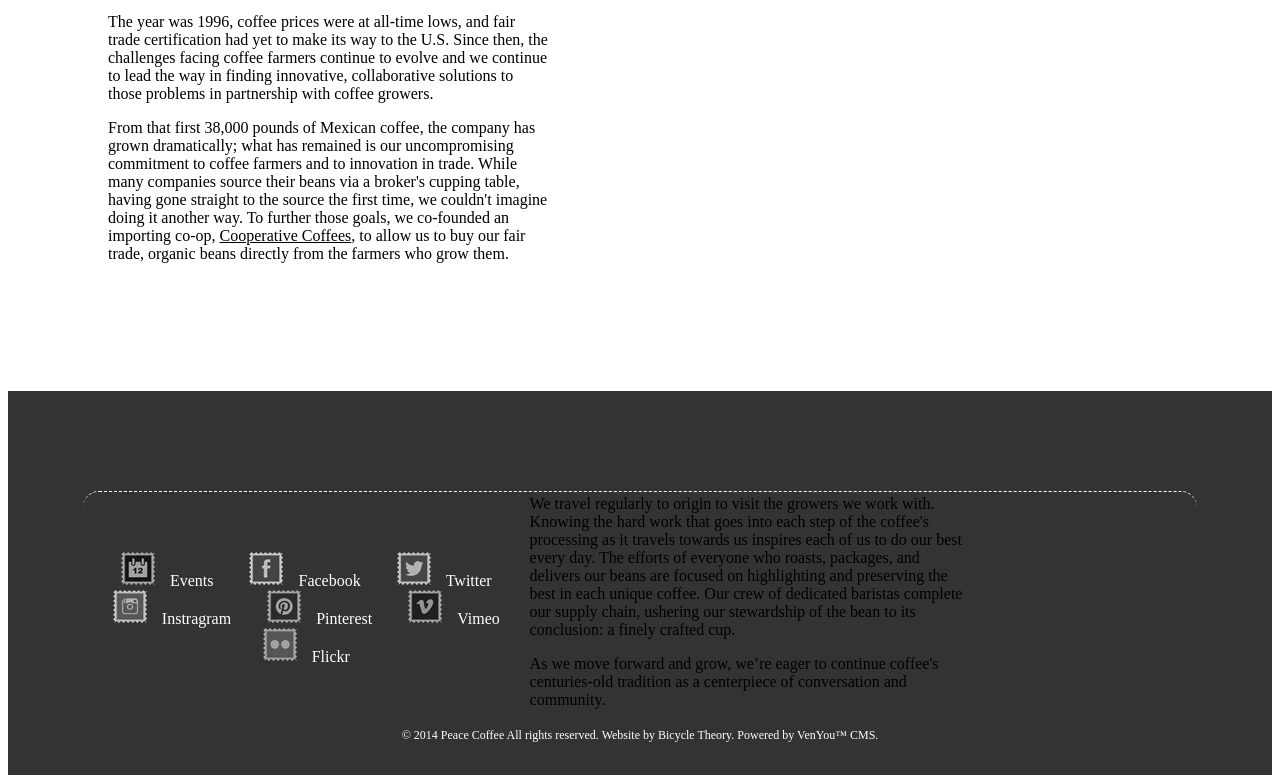
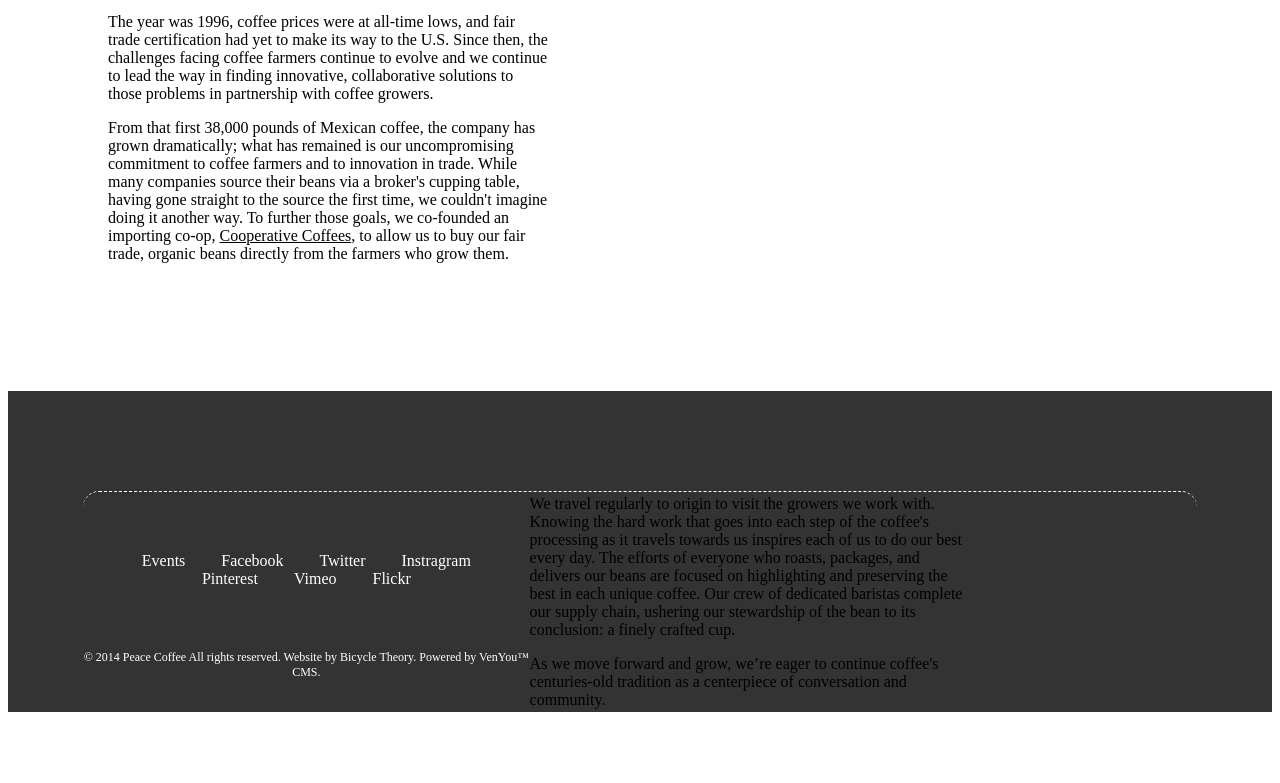
Before and after one commit to nguntzburger/Assignment_11, a plain HTML site: page about/index.html in a window 1280 px wide. Shown: the part 808-1591 px from the top of the page. After the commit the page ends 1533 px from the top, so only its background shows below. Drawn offline with Linux system fonts and the light colour scheme.

Commit message:
social media icons deleted

```diff
--- a/about/index.html
+++ b/about/index.html
@@ -165,26 +165,19 @@
 
 			<ul>
 
-				<li> <img alt=" events icon stamp."
-					      src="../images/footer/events.png">Events</li>
+				<li>Events</li>
 
-				<li> <img alt="facebook icon stamp."
-					      src="../images/footer/facebook.png">Facebook</li>
+				<li>Facebook</li>
 
-				<li> <img alt="twitter stamp icon."
-					      src="../images/footer/twitter.png">Twitter</li>
+				<li>Twitter</li>
 
-				<li><img alt="instagram stamp icon."
-					     src="../images/footer/instagram.png">Instragram</li>
+				<li>Instragram</li>
 
-				<li> <img alt="pinterest stamp icon."
-					      src="../images/footer/pinterest.png">Pinterest</li>
+				<li>Pinterest</li>
 
-				<li> <img alt="vimeo stamp icon."
-					      src="../images/footer/vimeo.png">Vimeo</li>
+				<li>Vimeo</li>
 
-				<li> <img alt="flickr stamp icon."
-					      src="../images/footer/flickr.png">Flickr</li>
+				<li>Flickr</li>
 
 			</ul>
 
--- a/style.css
+++ b/style.css
@@ -188,10 +188,6 @@
     color: #FFFFFF;
   }
 
-  #footercontainer img {
-    padding: 0px 15px 0px 0px;
-  }
-
   .copywrite p {
     font-size: 75%;
     font-weight: lighter;
```
Also changed, not shown: index.html (+7 -14 lines), shop/index.html (+7 -14 lines), images/footer/events.png (deleted), images/footer/facebook.png (deleted), images/footer/flickr.png (deleted), images/footer/instagram.png (deleted), images/footer/pinterest.png (deleted), images/footer/twitter.png (deleted), images/footer/vimeo.png (deleted).
